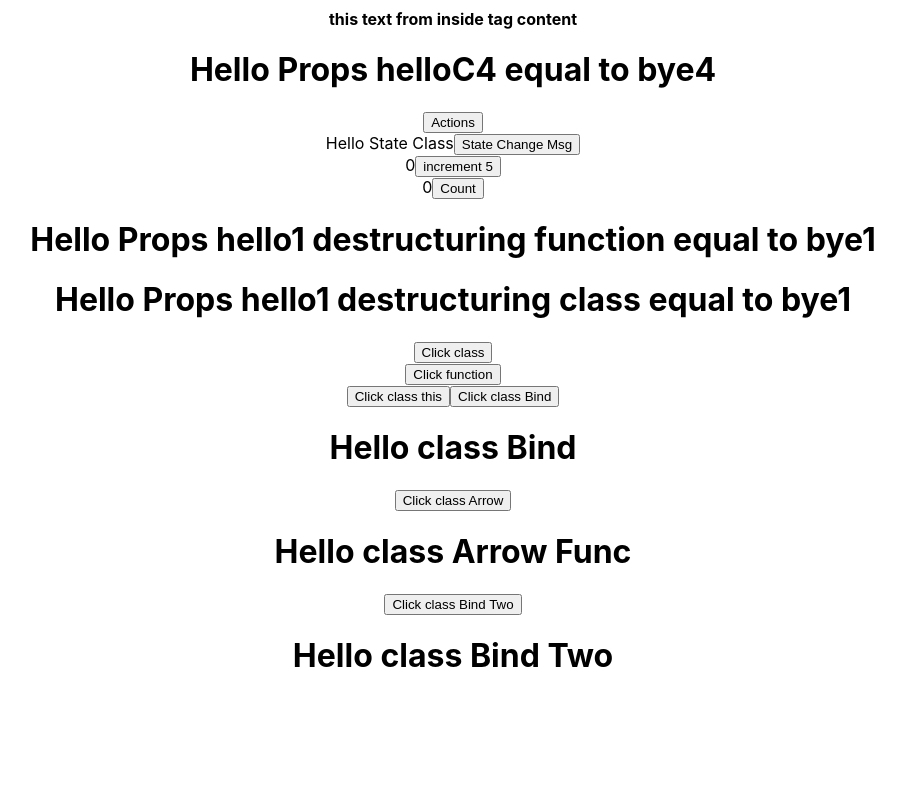
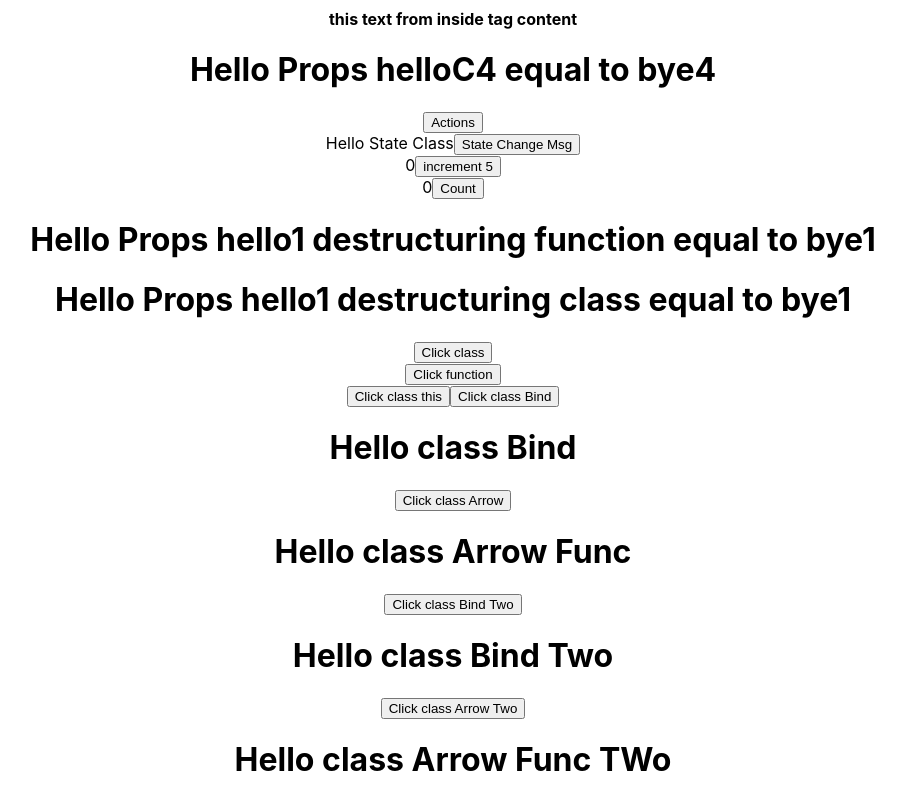
Before and after one commit to sanjay-personal/Reactjs_tutorial, a React (Create React App) app in the folder learning/: page / in a window 1280 px wide. Shown: the part 722-1522 px from the top of the page, without its empty margins (187-1092 px from the left). Before the commit the page ends 1419 px from the top, so only its background shows below. Built offline with nearby package versions, Linux system fonts and the light colour scheme.

Commit message:
added click event approch 4

```diff
--- a/learning/src/App.js
+++ b/learning/src/App.js
@@ -14,6 +14,7 @@ import ClickF from './components/functional/ClickF';
 import ClickCBind from './components/classes/ClickCBind';
 import ClickCArrow from './components/classes/ClickCArrow';
 import ClickCBindTwo from './components/classes/ClickCBindTwo';
+import ClickCArrowTwo from './components/classes/ClickCArrowTwo';
 
 
 
@@ -52,6 +53,7 @@ function App() {
       <ClickCBind />
       <ClickCArrow />
       <ClickCBindTwo />
+      <ClickCArrowTwo />
     </div>
   );
 }
--- /dev/null
+++ b/learning/src/components/classes/ClickCArrowTwo.js
@@ -0,0 +1,29 @@
+import React,{Component} from "react";
+
+
+class ClickCArrowTwo extends Component {
+
+    constructor() {
+        super()
+        this.state ={
+            message: 'Hello class Arrow Func TWo'
+        }
+    }
+
+
+    buttonClick=()=>{
+        console.log('Hello button class',this)
+        this.setState({
+            message: 'GoodBye class Arrow Func Two'
+        })
+    }
+
+    render() {
+        return( <div>
+              <button onClick={this.buttonClick}>Click class Arrow Two</button>
+               <h1>{this.state.message}</h1>
+                      </div>)
+    }
+}
+
+export default ClickCArrowTwo
```
